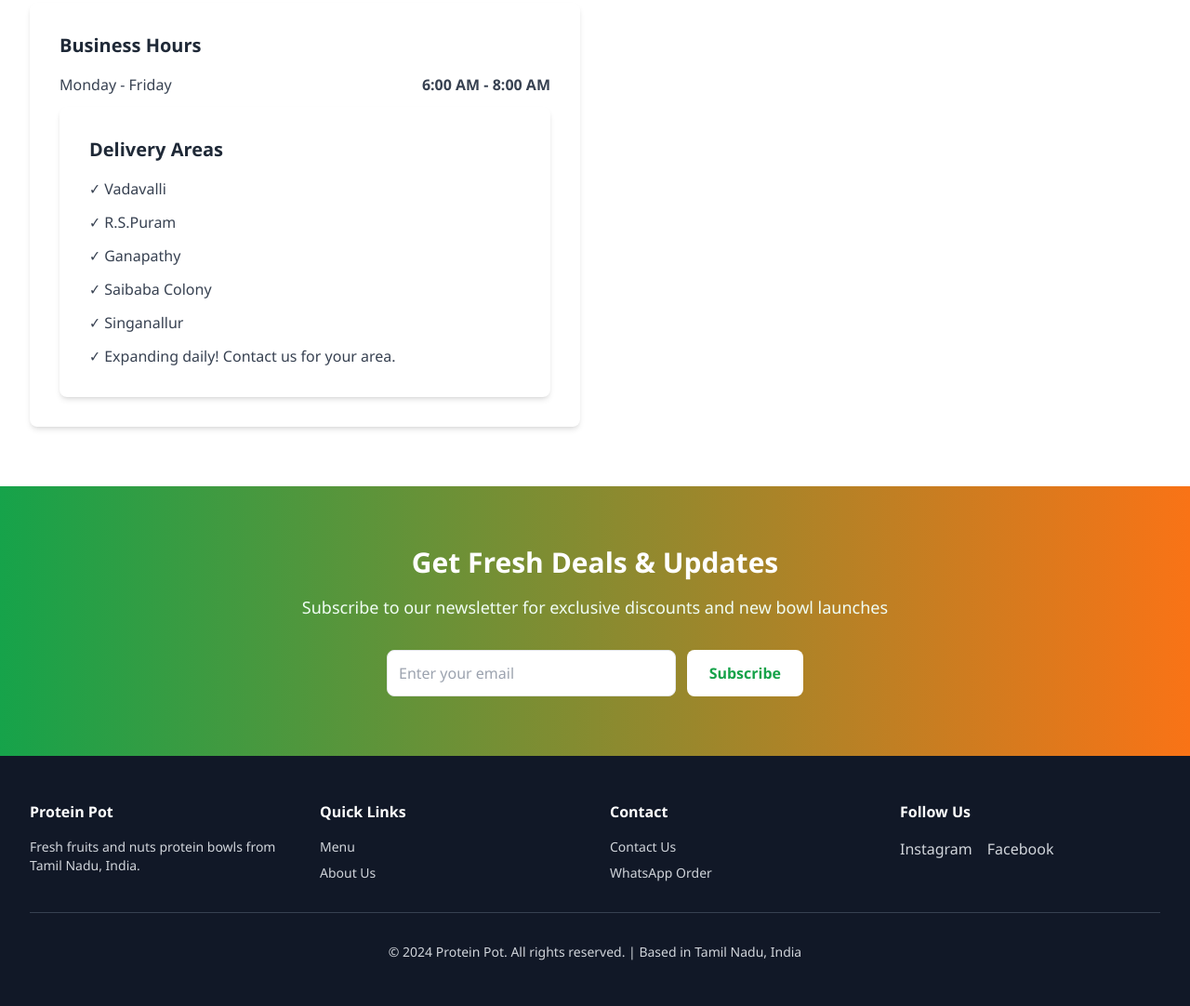
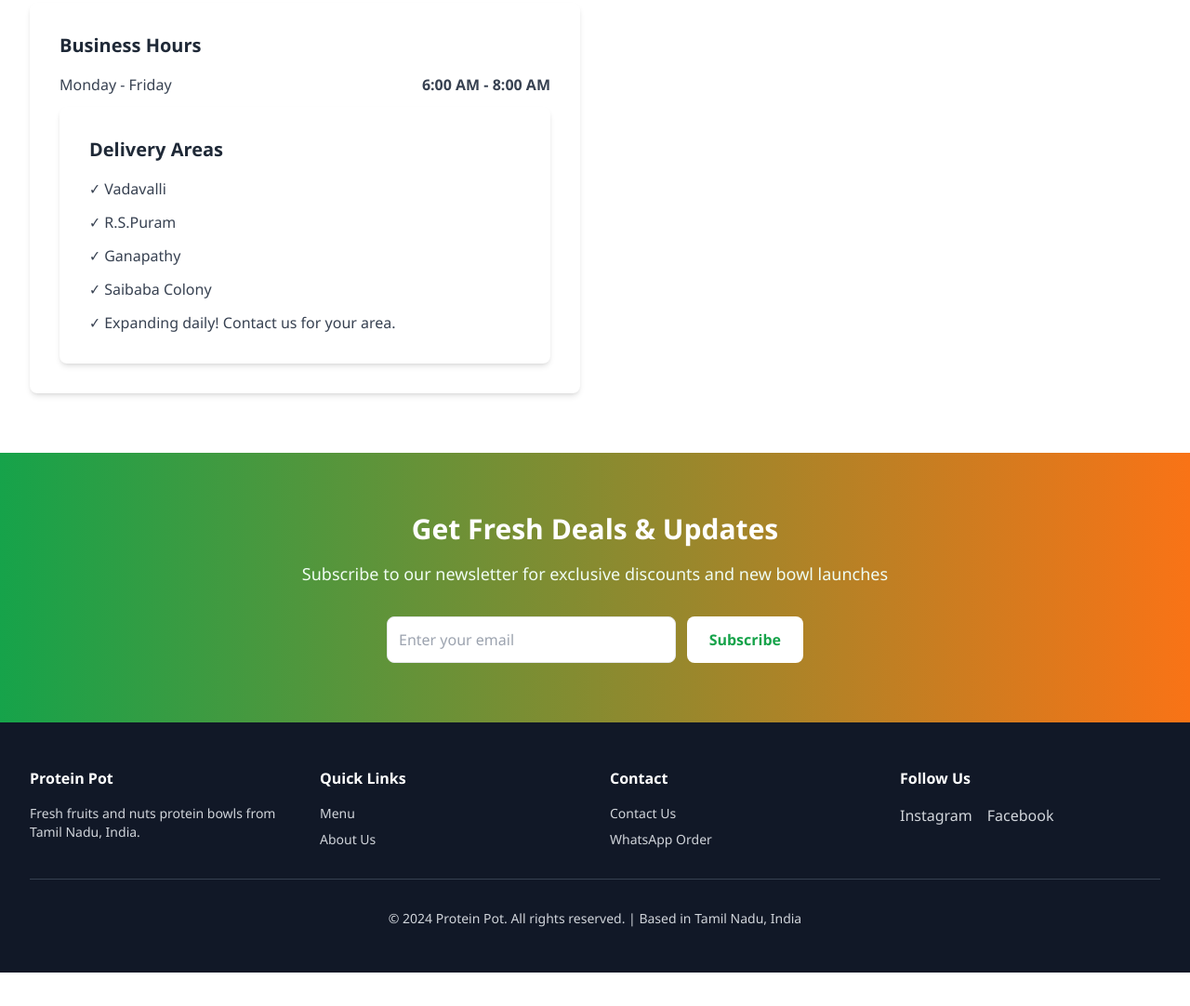
Before and after one commit to Aravidroid/protein-pot, a plain HTML site: page index.html in a window 1280 px wide. Shown: the part 3300-4382 px from the top of the page at 93% size. After the commit the page ends 4346 px from the top, so only its background shows below. Drawn offline with nearby package versions, Linux system fonts and the light colour scheme.

```diff
--- a/index.html
+++ b/index.html
@@ -251,7 +251,6 @@
                         <p>✓ R.S.Puram</p>
                         <p>✓ Ganapathy</p>
                         <p>✓ Saibaba Colony</p>
-                        <p>✓ Singanallur</p>
                         <p>✓ Expanding daily! Contact us for your area.</p>
                     </div>
                 </div>
```
